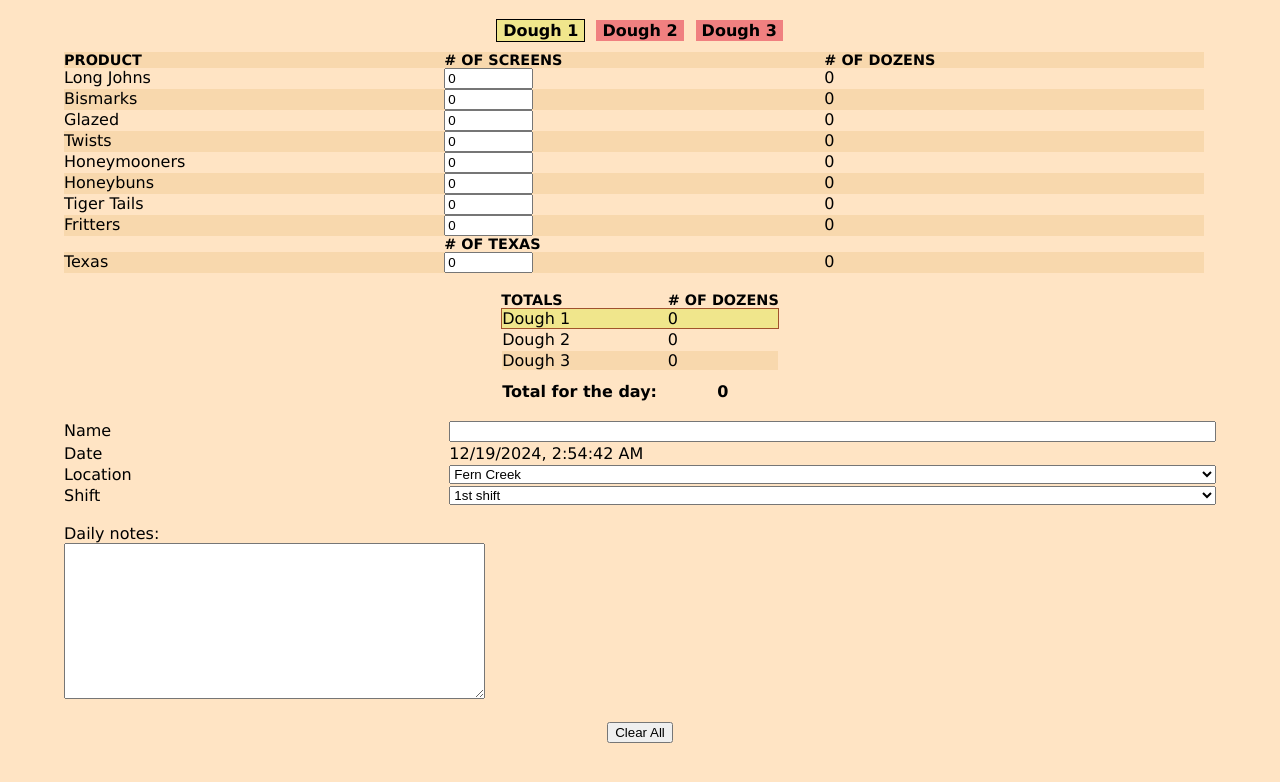
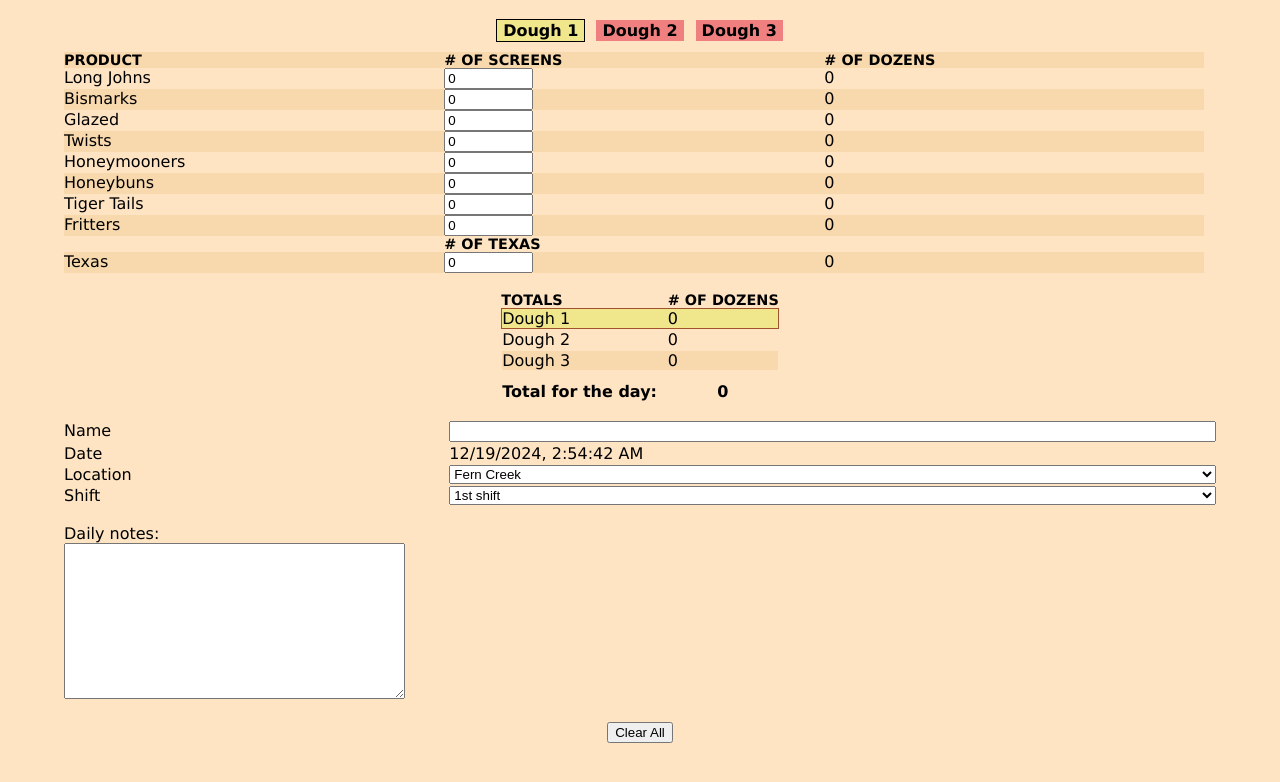
Before and after one commit to natecramer/yieldsheet, a plain HTML site: page index.html in a window 1280 px wide. Drawn offline with Linux system fonts and the light colour scheme.

Commit message:
Change notes text field columns so it fits on screen

```diff
--- a/index.html
+++ b/index.html
@@ -61,7 +61,7 @@
             <br>
             Daily notes:
             <br>
-            <textarea id="notes-input" name="notes-input" rows="10" cols="50"></textarea>
+            <textarea id="notes-input" name="notes-input" rows="10" cols="40"></textarea>
         </div>
         <br>
         <button onclick="clearAll()">Clear All</button>
```
